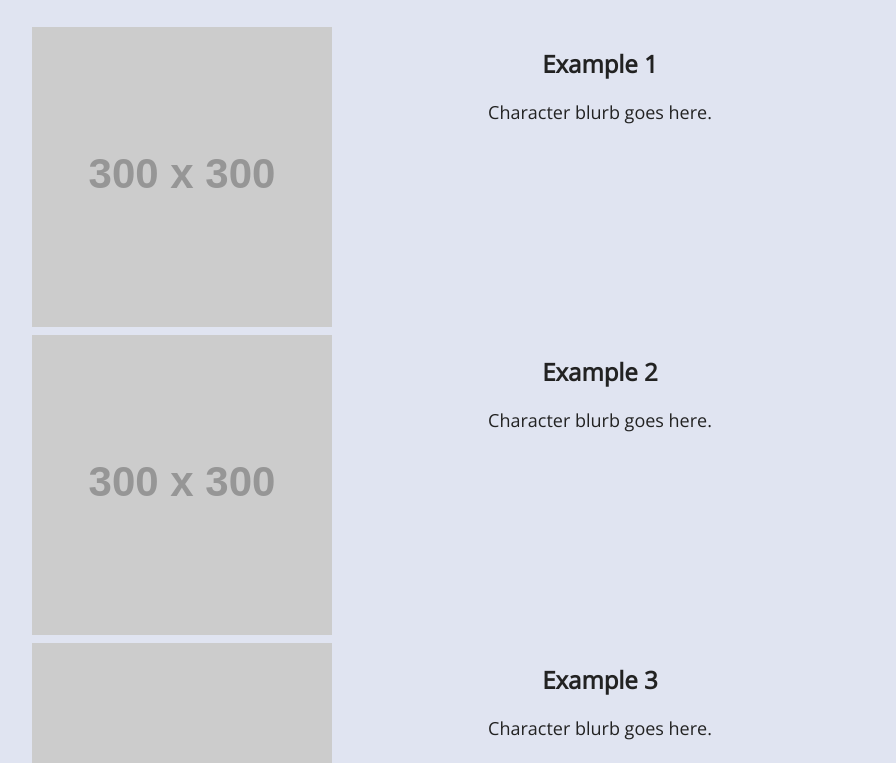
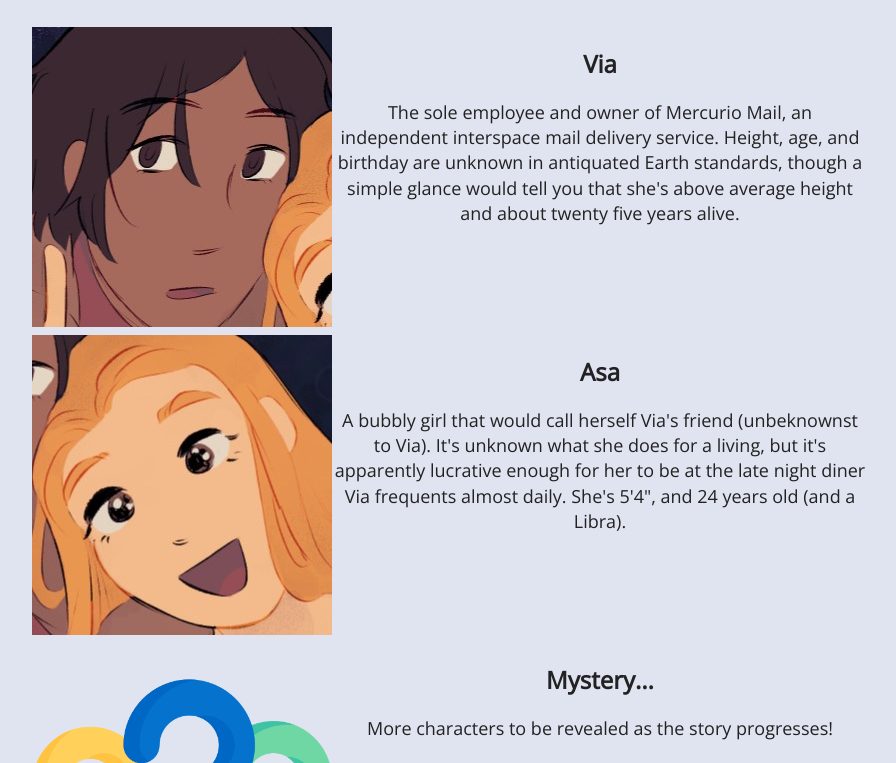
Before and after one commit to imagorose/lonely-express, a website built with Parcel: page characters.html in a window 1280 px wide. Shown: the part 317-1080 px from the top of the page, without its empty margins (200-1096 px from the left). Built offline with nearby package versions, Linux system fonts and the light colour scheme; placeholder pictures from the web are drawn by us; files whose address does not match are found by name.

Commit message:
week 3 content

```diff
--- a/characters.html
+++ b/characters.html
@@ -27,25 +27,31 @@
                 <!-- 1 -->
                 <tr>
                     <td>
-                    <img src="https://via.placeholder.com/300" alt="" class="clearfix rightPic"/>
-                    <h2>Example 1</h2>
-                    <p>Character blurb goes here.</p>
+                    <img src="img/characters/via_icon.jpg" alt="Via" class="clearfix rightPic"/>
+                    <h2>Via</h2>
+                    <p>The sole employee and owner of Mercurio Mail, an independent interspace mail delivery service.
+                        Height, age, and birthday are unknown in antiquated Earth standards, though a simple glance would
+                        tell you that she's above average height and about twenty five years alive.
+                    </p>
                     </td>
                 </tr>
                 <!-- 2 -->
                 <tr>
                     <td>
-                    <img src="https://via.placeholder.com/300" alt="" class="clearfix rightPic"/>
-                    <h2>Example 2</h2>
-                    <p>Character blurb goes here.</p>
+                    <img src="img/characters/asa_icon.jpg" alt="Asa" class="clearfix rightPic"/>
+                    <h2>Asa</h2>
+                    <p>A bubbly girl that would call herself Via's friend (unbeknownst to Via). It's unknown what she does
+                        for a living, but it's apparently lucrative enough for her to be at the late night diner Via frequents
+                        almost daily. She's 5'4", and 24 years old (and a Libra).
+                    </p>
                     </td>
                 </tr>
                 <!-- 3 -->
                 <tr>
                     <td>
-                    <img src="https://via.placeholder.com/300" alt="" class="clearfix rightPic"/>
-                    <h2>Example 3</h2>
-                    <p>Character blurb goes here.</p>
+                    <img src="img/characters/mystery.png" alt="Question marks" class="clearfix rightPic" width="300"/>
+                    <h2>Mystery...</h2>
+                    <p>More characters to be revealed as the story progresses!</p>
                     </td>
                 </tr>
             </table>
```
Also changed, not shown: about.html (+8 -2 lines), img/characters/asa_icon.jpg (added), img/characters/gwendolyn.png (deleted), img/characters/majima.png (deleted), img/characters/mystery.png (added), img/characters/pipsie.png (deleted), img/characters/teena.png (deleted), img/characters/via_icon.jpg (added), 1 other file.
